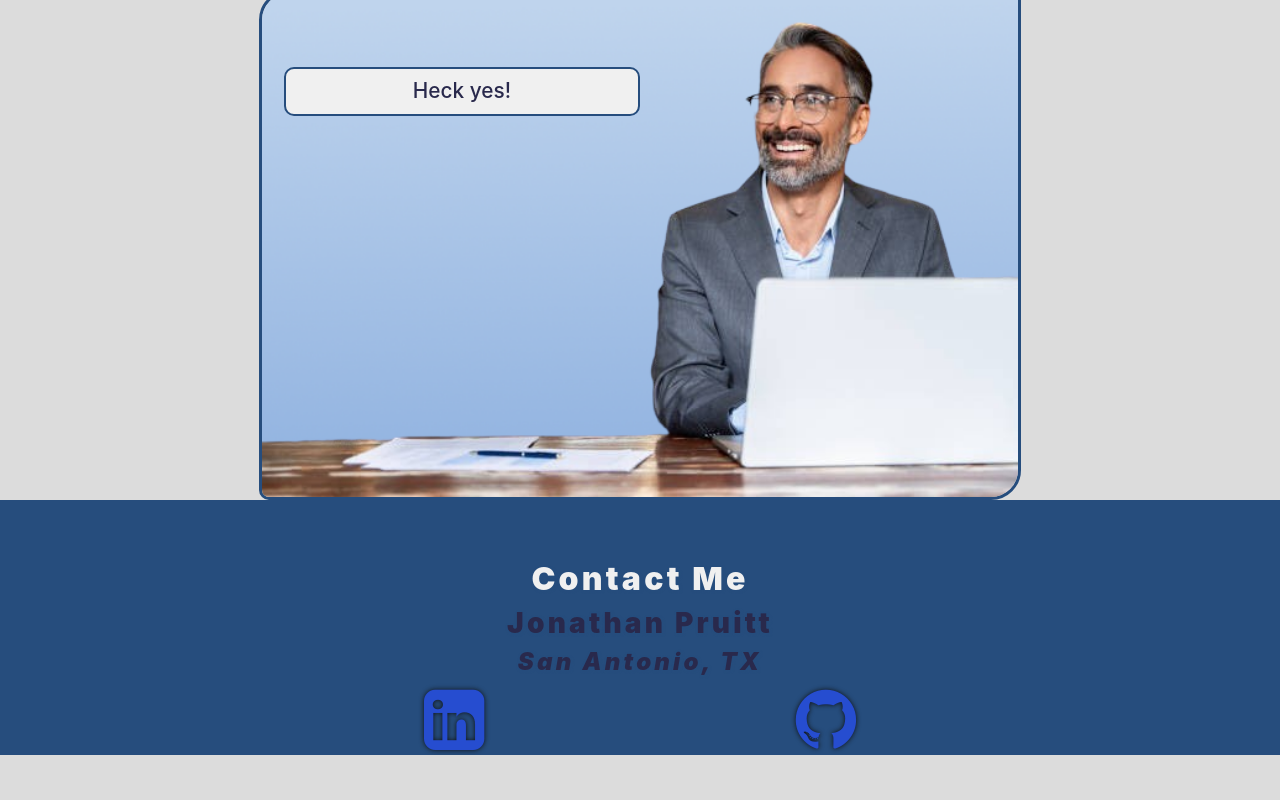
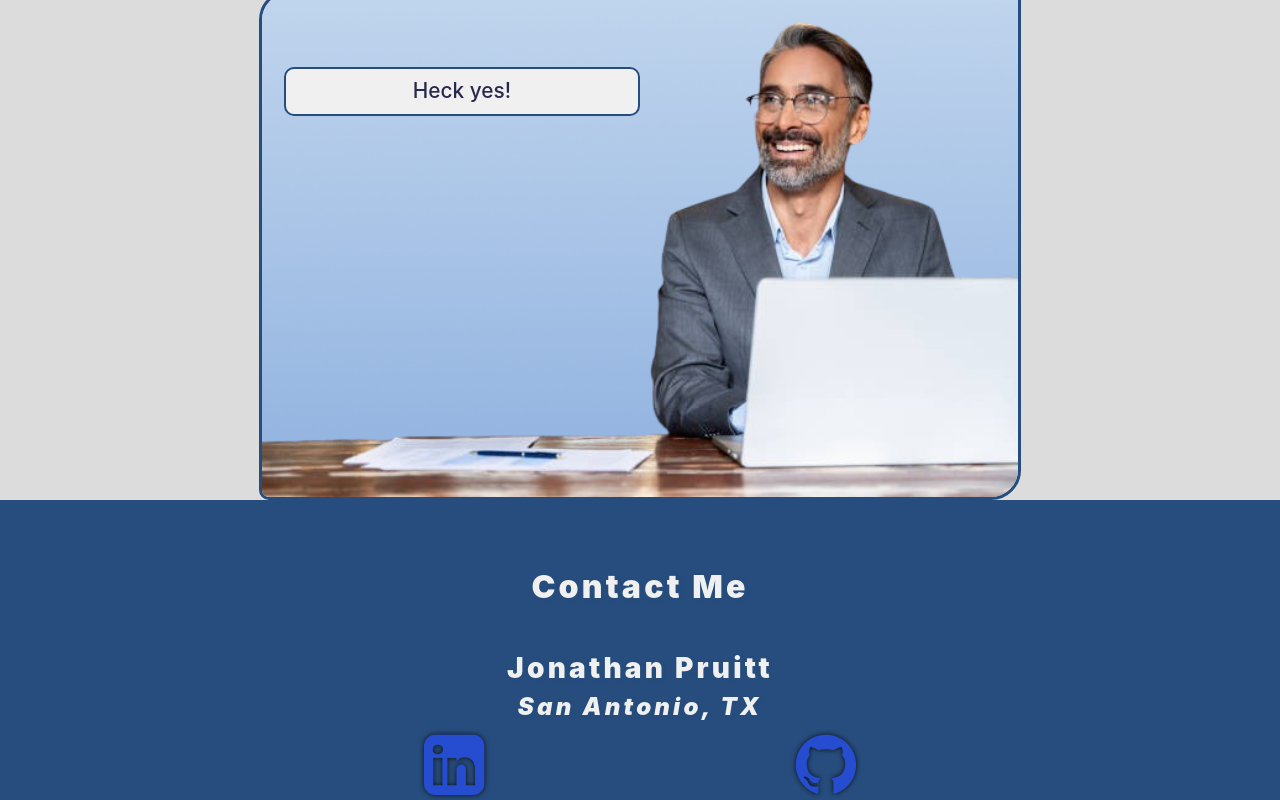
Before and after one commit to Jonathan-Pruitt/jonathanpruitt.github.io, a React (Create React App) app: page / in a window 1280 px wide. Shown: the part 7103-7903 px from the top of the page. Before the commit the page ends 7858 px from the top, so only its background shows below. Built offline with nearby package versions, Linux system fonts and the light colour scheme; no server answers.

Commit message:
Redeploy 6

```diff
--- a/src/resources/contact.css
+++ b/src/resources/contact.css
@@ -8,8 +8,13 @@
     text-shadow: 0 0 5px #101010;
 }
 
-.crawl > h2, .crawl > div {
+.crawl > h2, .crawl > div > h3, .crawl > div > h4 {
     color: #f0f0f0;
+}
+
+#contact {
+    margin-bottom : 2%;
+    padding-top: 3%;
 }
 
 /*
```
Also changed, not shown: 6 other files (tests, documents, lock files or other folders).
